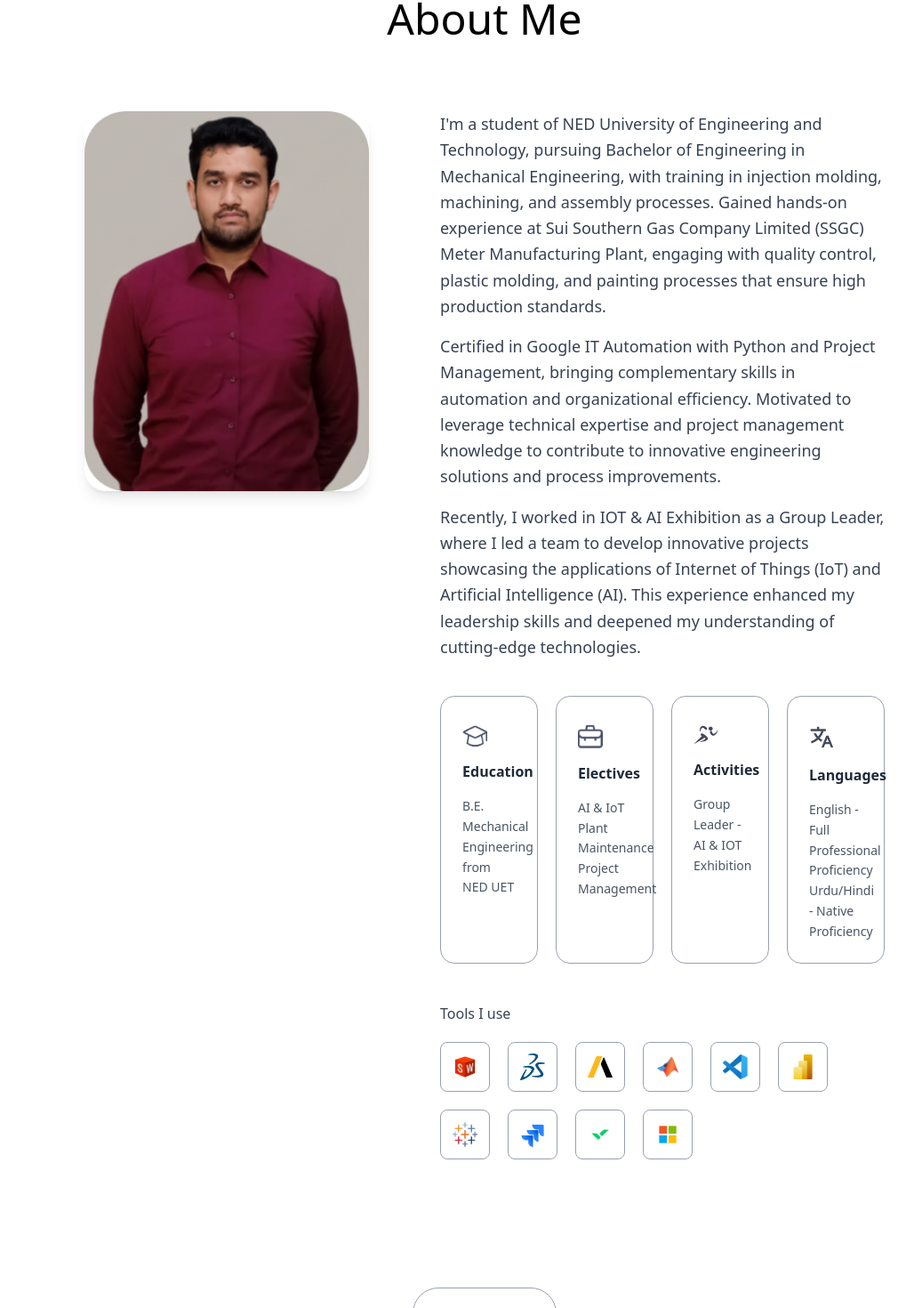
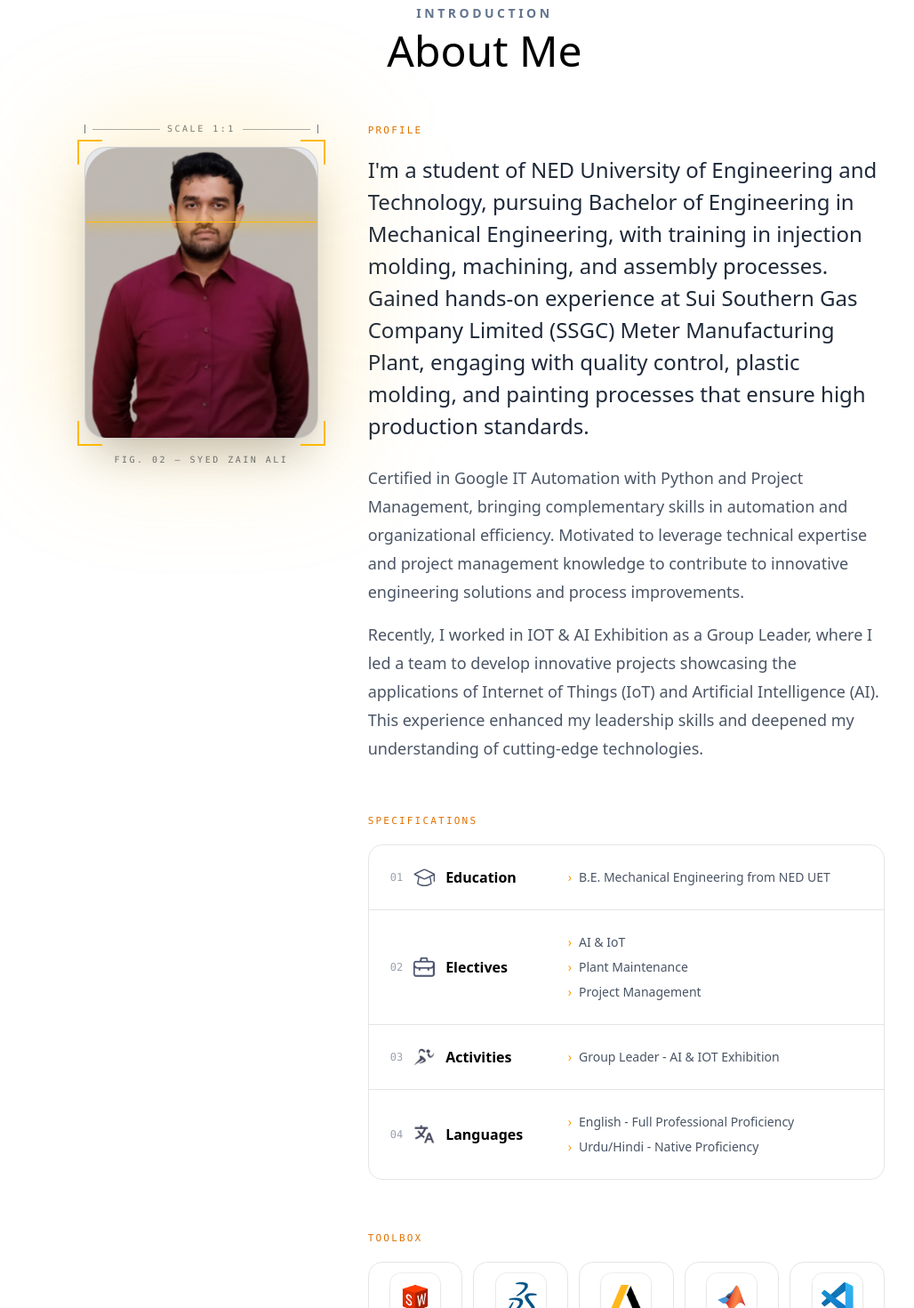
Before and after one commit to syedzainalii/portfolio, a Next.js app in the folder client/: page / in a window 1280 px wide. Shown: the part 975-2445 px from the top of the page at 89% size, without its empty margins (95-1123 px from the left). Built offline with nearby package versions, Linux system fonts and the light colour scheme; a web font is replaced by a local one.

Commit message:
about me section update

```diff
--- a/client/app/Components/About.jsx
+++ b/client/app/Components/About.jsx
@@ -1,77 +1,221 @@
 "use client";
 
-import { aboutParagraphs, assets, infoList, toolsData } from '@/assets/assets'
-import React from 'react'
-import Image from 'next/image'
-import { useTheme } from './ThemeProvider'
-import SectionPageLink from './SectionPageLink'
+import { aboutParagraphs, assets, infoList, toolsData } from "@/assets/assets";
+import React from "react";
+import Image from "next/image";
+import { motion, useReducedMotion } from "motion/react";
+import { useTheme } from "./ThemeProvider";
+import SectionPageLink from "./SectionPageLink";
+
+const pad = (n) => String(n).padStart(2, "0");
+
+// Names for the logos in `toolsData`. Keep this list in the SAME ORDER as toolsData in assets.js
+const TOOL_NAMES = [
+  "SolidWorks",
+  "Dassault Systèmes",
+  "Ansys",
+  "MATLAB",
+  "VS Code",
+  "Power BI",
+  "Tableau",
+  "Jira",
+  "Wrike",
+  "Microsoft Office",
+];
+
+function Label({ children }) {
+  return (
+    <p className="font-mono text-[11px] uppercase leading-5 tracking-[0.2em] text-amber-600 dark:text-amber-400">
+      {children}
+    </p>
+  );
+}
 
 const About = ({ preview = false }) => {
   const { isDarkMode } = useTheme();
+  const reduce = useReducedMotion();
+
+  const reveal = (delay = 0) => ({
+    initial: reduce ? false : { opacity: 0, y: 24 },
+    whileInView: { opacity: 1, y: 0 },
+    viewport: { once: true, margin: "-60px" },
+    transition: { duration: 0.6, delay, ease: "easeOut" },
+  });
+
+  const [lead, ...rest] = aboutParagraphs;
+
   return (
-    <div
+    <section
       id="about"
-      className='w-full px-6 sm:px-10 lg:px-[12%] py-10 overflow-x-hidden'
+      className="w-full overflow-x-hidden px-6 py-20 sm:px-10 lg:px-[12%]"
     >
-      <h4 className='text-center mb-1 text-xl font-Ovo'>
+      {/* Heading */}
+      <h4 className="mb-2 text-center text-xs font-semibold uppercase tracking-[0.25em] text-slate-500 dark:text-slate-400 sm:text-sm">
         Introduction
       </h4>
+      <h2 className="text-center font-Ovo text-4xl sm:text-5xl">About Me</h2>
 
-      <h2 className='text-center text-4xl sm:text-5xl font-Ovo'>
-        About Me
-      </h2>
+      <div className="mt-14 grid items-start gap-12 lg:grid-cols-12 lg:gap-14">
+        {/* ===== Portrait (sticks while you read) ===== */}
+        <motion.div {...reveal()} className="lg:sticky lg:top-28 lg:col-span-4">
+          <div className="mx-auto w-64 sm:w-80 lg:w-full">
+            {/* Dimension line */}
+            <div
+              aria-hidden
+              className="mb-3 flex items-center gap-2 font-mono text-[10px] uppercase leading-4 tracking-[0.25em] text-gray-500 dark:text-white/45"
+            >
+              <span className="h-2.5 w-px bg-current" />
+              <span className="h-px flex-1 bg-current opacity-60" />
+              <span>Scale 1:1</span>
+              <span className="h-px flex-1 bg-current opacity-60" />
+              <span className="h-2.5 w-px bg-current" />
+            </div>
 
-      <div className='flex w-full flex-col lg:flex-row items-center lg:items-start gap-10 lg:gap-20 my-12 lg:my-20'>
+            <div className="relative aspect-[4/5]">
+              <div
+                aria-hidden
+                className="absolute -inset-5 rounded-[2.5rem] bg-amber-400/20 blur-3xl dark:bg-amber-400/10"
+              />
 
-        {/* User Image Wrapper */}
-        <div className='w-56 sm:w-80 rounded-3xl shrink-0'>
-          <Image
-            src={assets.user_image}
-            alt="user"
-            className='w-full rounded-3xl shadow-lg'
-          />
-        </div>
+              <div className="relative h-full overflow-hidden rounded-3xl border border-black/10 bg-gray-200 shadow-2xl dark:border-white/15 dark:bg-darkHover">
+                <Image
+                  src={assets.user_image}
+                  alt="Syed Zain Ali"
+                  fill
+                  sizes="(min-width: 1024px) 24rem, 20rem"
+                  className="object-cover object-top"
+                />
 
-        {/* Text Content Area */}
-        <div className='flex-1'>
-          <div className='mb-6 font-Ovo text-gray-700 dark:text-white/90 text-base sm:text-lg leading-relaxed text-left'>
-            {aboutParagraphs.map((paragraph) => (
-              <p className='mb-4' key={paragraph}>{paragraph}</p>
-            ))}
+                {/* Scan line */}
+                {!reduce && (
+                  <motion.span
+                    aria-hidden
+                    className="absolute inset-x-0 h-px bg-amber-400 shadow-[0_0_14px_2px_rgba(251,191,36,0.7)]"
+                    initial={{ top: "0%" }}
+                    animate={{ top: ["0%", "100%"] }}
+                    transition={{
+                      duration: 3.6,
+                      ease: "linear",
+                      repeat: Infinity,
+                      repeatDelay: 2.4,
+                    }}
+                  />
+                )}
+              </div>
+
+              {/* Corner brackets */}
+              <span aria-hidden className="absolute -left-2 -top-2 h-7 w-7 border-l-2 border-t-2 border-amber-400" />
+              <span aria-hidden className="absolute -right-2 -top-2 h-7 w-7 border-r-2 border-t-2 border-amber-400" />
+              <span aria-hidden className="absolute -bottom-2 -left-2 h-7 w-7 border-b-2 border-l-2 border-amber-400" />
+              <span aria-hidden className="absolute -bottom-2 -right-2 h-7 w-7 border-b-2 border-r-2 border-amber-400" />
+            </div>
+
+            <p className="mt-4 text-center font-mono text-[10px] uppercase leading-4 tracking-[0.25em] text-gray-500 dark:text-white/45">
+              Fig. 02 — Syed Zain Ali
+            </p>
           </div>
+        </motion.div>
 
-          <ul className='grid grid-cols-auto sm:grid-cols-2 md:grid-cols-3 lg:grid-cols-4 gap-5 mt-10 w-full'>
-            {infoList.map(({ icon, iconDark, title, description }, index) => (
-              <li
-                key={index}
-                className='border border-gray-400 dark:border-gray-600 rounded-2xl p-6 cursor-pointer hover:bg-lightHover hover:shadow-black dark:hover:shadow-white transition-all duration-300 dark:hover:bg-darkHover/50 hover:-translate-y-1'
-              >
-                <Image src={isDarkMode ? iconDark : icon} alt={title} className='w-7 mt-2'/>
-                <h3 className='my-3 font-semibold text-gray-800 dark:text-white'>{title}</h3>
-                <p className='text-gray-600 text-sm leading-relaxed dark:text-white/70'>{description}</p>
-              </li>
-            ))}
-          </ul>
+        {/* ===== Content ===== */}
+        <div className="lg:col-span-8">
+          {/* Bio */}
+          <motion.div {...reveal(0.05)}>
+            <Label>Profile</Label>
+            {lead && (
+              <p className="mt-4 font-Ovo text-xl leading-9 text-gray-800 dark:text-white/90 sm:text-2xl">
+                {lead}
+              </p>
+            )}
+            <div className="mt-6 space-y-4 font-Ovo text-base leading-8 text-gray-600 dark:text-white/70 sm:text-lg">
+              {rest.map((paragraph) => (
+                <p key={paragraph}>{paragraph}</p>
+              ))}
+            </div>
+          </motion.div>
 
-          <h4 className='mt-10 mb-4 text-gray-700 font-Ovo dark:text-white/80'>
-            Tools I use
-          </h4>
+          {/* Specifications */}
+          <motion.div {...reveal(0.05)} className="mt-14">
+            <Label>Specifications</Label>
+            <dl className="mt-4 overflow-hidden rounded-2xl border border-black/10 dark:border-white/15">
+              {infoList.map(({ icon, iconDark, title, description }, index) => {
+                const lines = String(description)
+                  .split("\n")
+                  .map((l) => l.trim())
+                  .filter(Boolean);
 
-          <ul className='flex flex-wrap items-center gap-3 sm:gap-5'>
-            {toolsData.map((tool, index) => (
-              <li
-                key={index}
-                className='flex items-center justify-center w-12 sm:w-14 aspect-square border border-gray-400 dark:border-gray-600 rounded-lg cursor-pointer hover:bg-lightHover hover:shadow-black transition-all duration-300 dark:hover:shadow-white dark:hover:bg-darkHover/50 hover:scale-110'
-              >
-                <Image src={tool} alt="Tool" className='w-5 sm:w-7' />
-              </li>
-            ))}
-          </ul>
+                return (
+                  <div
+                    key={title}
+                    className="group relative grid gap-3 border-b border-black/10 p-5 last:border-b-0 dark:border-white/15 sm:grid-cols-[11rem_1fr] sm:gap-6 sm:p-6"
+                  >
+                    {/* Hover accent */}
+                    <span
+                      aria-hidden
+                      className="absolute inset-y-0 left-0 w-1 origin-top scale-y-0 bg-amber-400 transition-transform duration-300 group-hover:scale-y-100 motion-reduce:transition-none"
+                    />
+                    <div
+                      aria-hidden
+                      className="absolute inset-0 -z-0 bg-black/[0.02] opacity-0 transition-opacity duration-300 group-hover:opacity-100 dark:bg-white/[0.04]"
+                    />
+
+                    <dt className="relative flex items-center gap-3">
+                      <span className="font-mono text-xs tabular-nums text-gray-400 dark:text-white/35">
+                        {pad(index + 1)}
+                      </span>
+                      <Image
+                        src={isDarkMode ? iconDark : icon}
+                        alt=""
+                        className="w-6 shrink-0"
+                      />
+                      <span className="font-semibold leading-6">{title}</span>
+                    </dt>
+
+                    <dd className="relative">
+                      <ul className="space-y-1 text-sm leading-6 text-gray-600 dark:text-white/70">
+                        {lines.map((line) => (
+                          <li key={line} className="flex gap-2">
+                            <span aria-hidden className="text-amber-500">
+                              ›
+                            </span>
+                            {line}
+                          </li>
+                        ))}
+                      </ul>
+                    </dd>
+                  </div>
+                );
+              })}
+            </dl>
+          </motion.div>
+
+          {/* Toolbox */}
+          <motion.div {...reveal(0.05)} className="mt-14">
+            <Label>Toolbox</Label>
+            <ul className="mt-4 grid grid-cols-3 gap-3 sm:grid-cols-5">
+              {toolsData.map((tool, index) => {
+                const name = TOOL_NAMES[index] ?? "Tool";
+                return (
+                  <li
+                    key={name + index}
+                    className="group flex flex-col items-center gap-2 rounded-2xl border border-black/10 p-3 transition-all duration-300 hover:-translate-y-1 hover:border-amber-400 hover:shadow-lg dark:border-white/15 motion-reduce:transition-none"
+                  >
+                    <span className="grid aspect-square w-12 place-items-center rounded-xl bg-white p-2.5 shadow-sm ring-1 ring-black/5 sm:w-14">
+                      <Image src={tool} alt={name} className="h-full w-full object-contain" />
+                    </span>
+                    <span className="text-center text-[11px] font-medium leading-4 text-gray-600 transition-colors duration-300 group-hover:text-black dark:text-white/65 dark:group-hover:text-white">
+                      {name}
+                    </span>
+                  </li>
+                );
+              })}
+            </ul>
+          </motion.div>
         </div>
       </div>
+
       {preview && <SectionPageLink href="/about" label="View all" />}
-    </div>
-  )
-}
+    </section>
+  );
+};
 
-export default About
+export default About;
```
